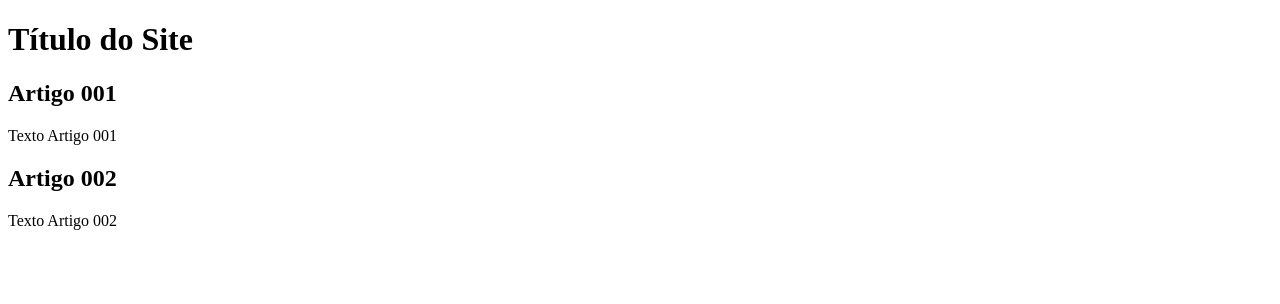
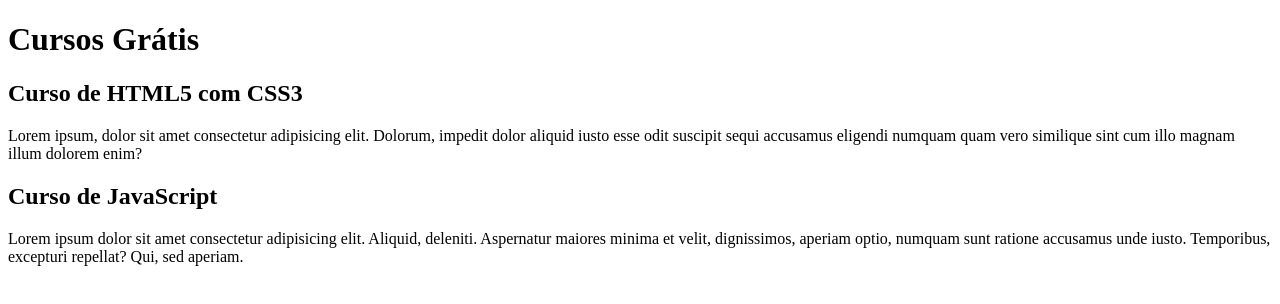
Before and after one commit to JVLJunior/projeto-site, a plain HTML site: page index.html in a window 1280 px wide. Drawn offline with Linux system fonts and the light colour scheme.

Commit message:
comecei a escrever o conteúdo

```diff
--- a/index.html
+++ b/index.html
@@ -9,15 +9,15 @@
 <body>
     <main>
         <header>
-            <h1>Título do Site</h1>
+            <h1>Cursos Grátis</h1>
         </header>
         <article>
-            <h2>Artigo 001</h2>
-            <p>Texto Artigo 001</p>
+            <h2>Curso de HTML5 com CSS3</h2>
+            <p>Lorem ipsum, dolor sit amet consectetur adipisicing elit. Dolorum, impedit dolor aliquid iusto esse odit suscipit sequi accusamus eligendi numquam quam vero similique sint cum illo magnam illum dolorem enim?</p>
         </article>
         <article>
-            <h2>Artigo 002</h2>
-            <p>Texto Artigo 002</p>
+            <h2>Curso de JavaScript</h2>
+            <p>Lorem ipsum dolor sit amet consectetur adipisicing elit. Aliquid, deleniti. Aspernatur maiores minima et velit, dignissimos, aperiam optio, numquam sunt ratione accusamus unde iusto. Temporibus, excepturi repellat? Qui, sed aperiam.</p>
         </article>
     </main>
 </body>
```
